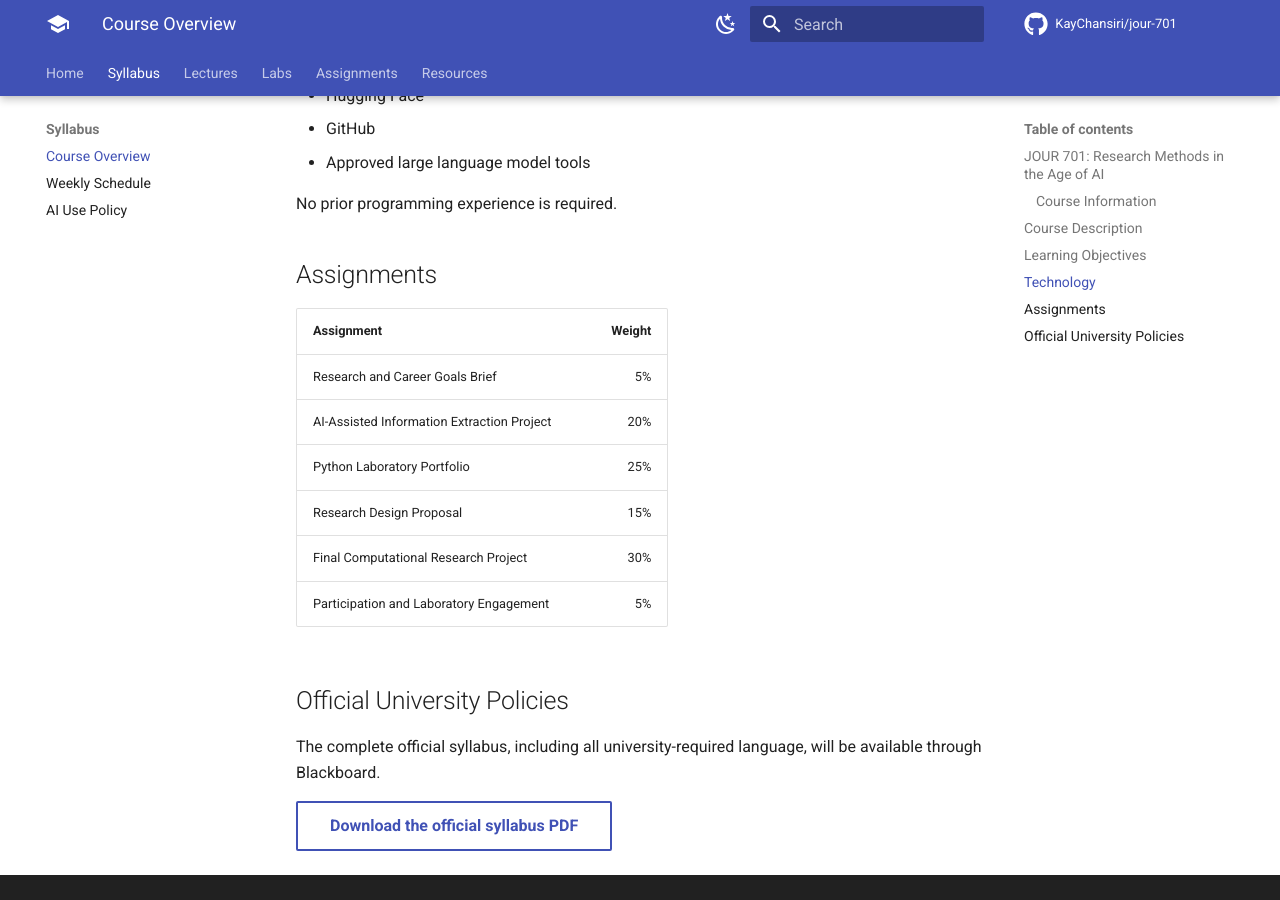
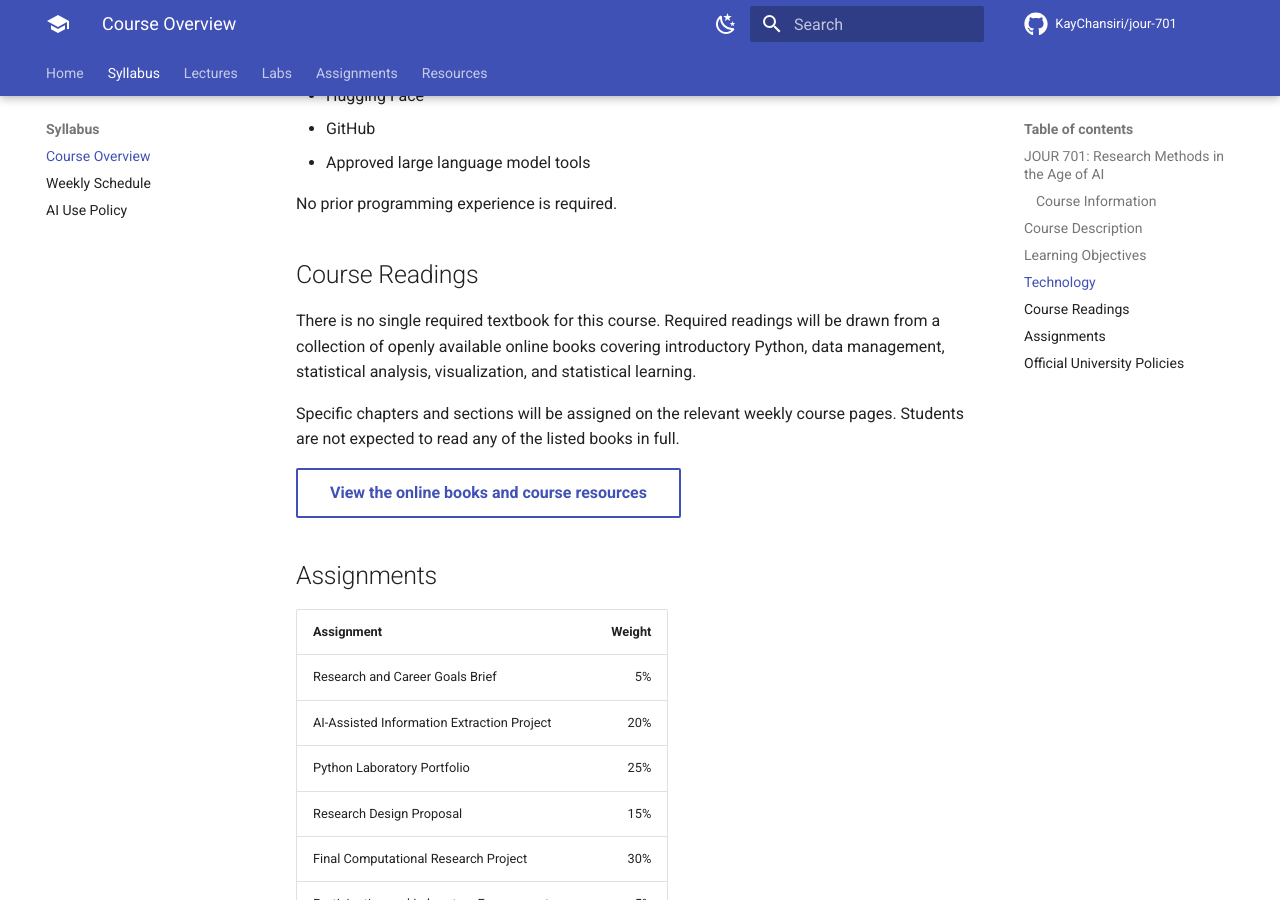
Before and after one commit to KayChansiri/jour-701-AI-research-methods, an MkDocs documentation site: the page built from docs/syllabus.md, in a window 1280 px wide and 900 px high, scrolled down 1563 px. Built offline with MkDocs 1.6.1 and Material for MkDocs 9.7.7, drawn with Linux system fonts in a browser that asks for light colours; comment, search, counter and statistics services are not loaded.

Commit message:
Update syllabus.md

```diff
--- a/docs/syllabus.md
+++ b/docs/syllabus.md
@@ -53,6 +53,15 @@ You will use:
 
 No prior programming experience is required.
 
+## Course Readings
+
+There is no single required textbook for this course. Required readings will be drawn from a collection of openly available online books covering introductory Python, data management, statistical analysis, visualization, and statistical learning.
+
+Specific chapters and sections will be assigned on the relevant weekly course pages. Students are not expected to read any of the listed books in full.
+
+[View the online books and course resources](resources/){ .md-button }
+
+
 ## Assignments
 
 | Assignment | Weight |
```
